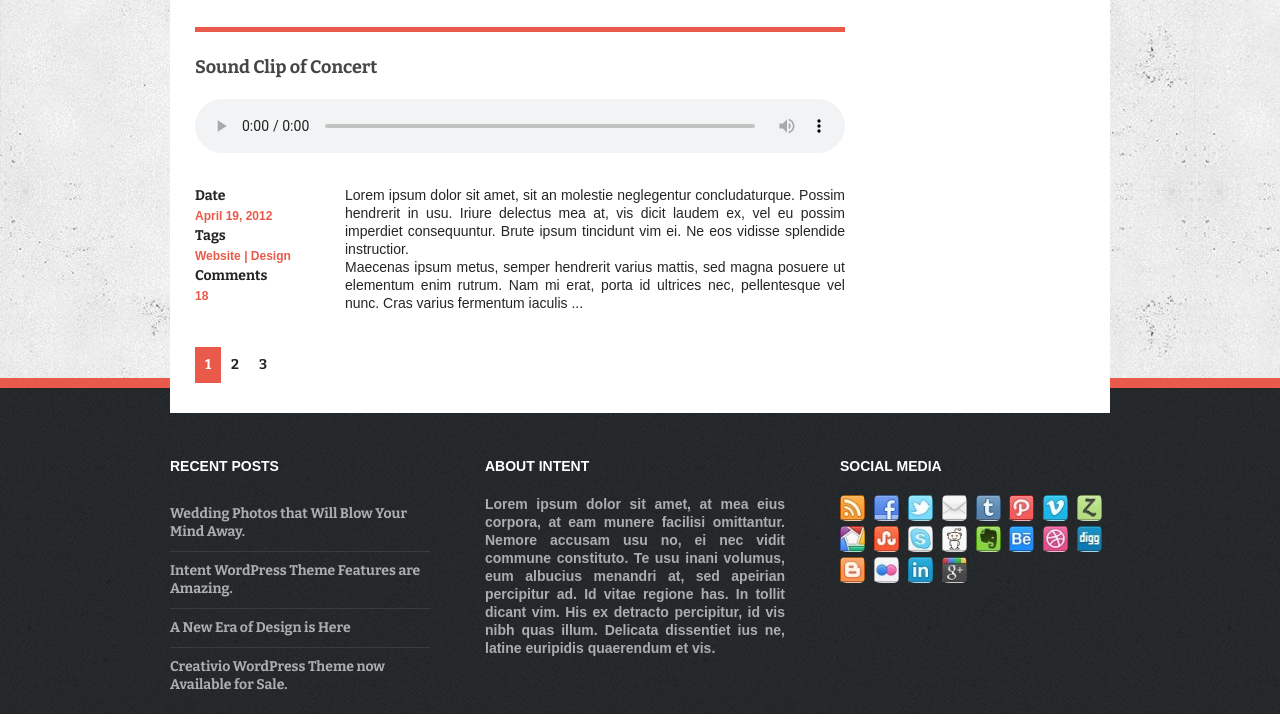
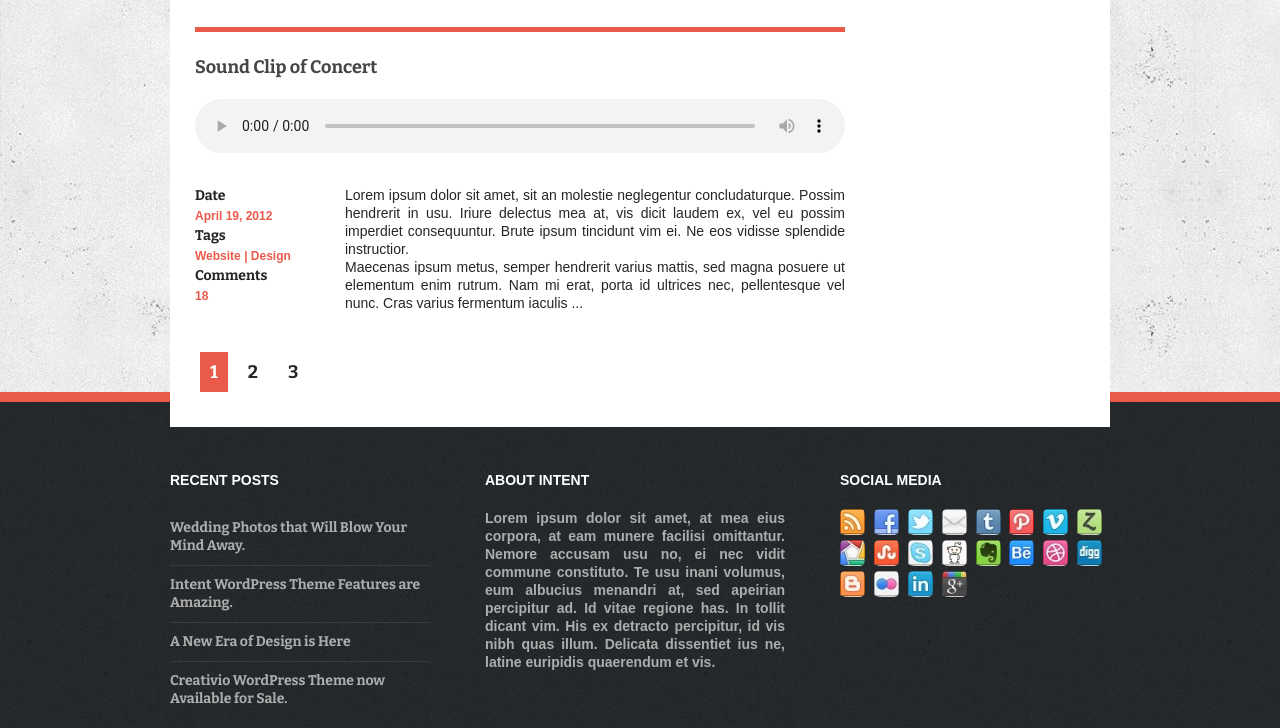
Before and after one commit to MaksimOlf/Indent, a plain HTML site: page blog.html in a window 1280 px wide. Shown: the part 1445-2173 px from the top of the page. Drawn offline with nearby package versions, Linux system fonts and the light colour scheme.

Commit message:
Add files via upload

```diff
--- a/css/style.css
+++ b/css/style.css
@@ -968,6 +968,12 @@ h1, h2, h3, h4, h5, h6 {
   line-height: 20px;
   font-weight: 700;
 }
+.blog__tab {
+  padding: 10px;
+  font-size: 18px;
+  line-height: 20px;
+  margin: 5px;
+}
 .blog__adv-icons {
   padding: 30px 0 0 0;
 }
```
